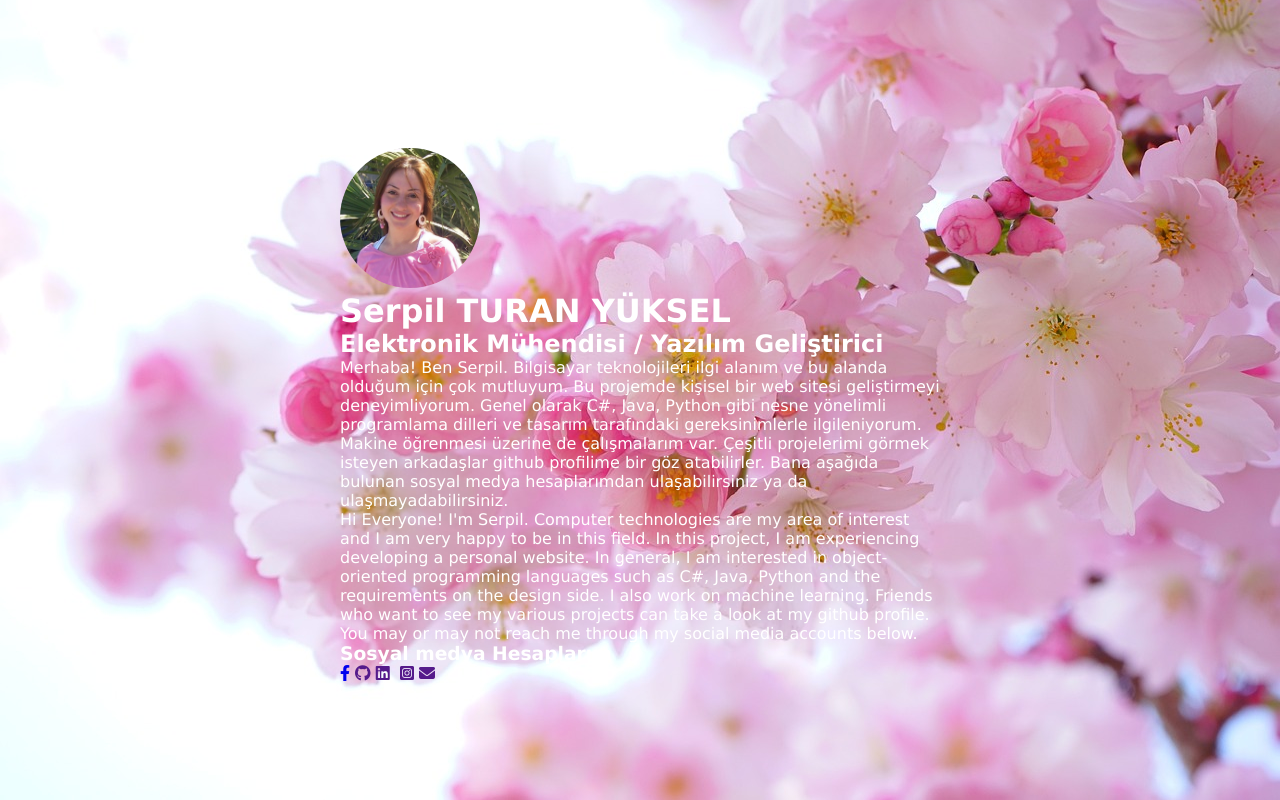
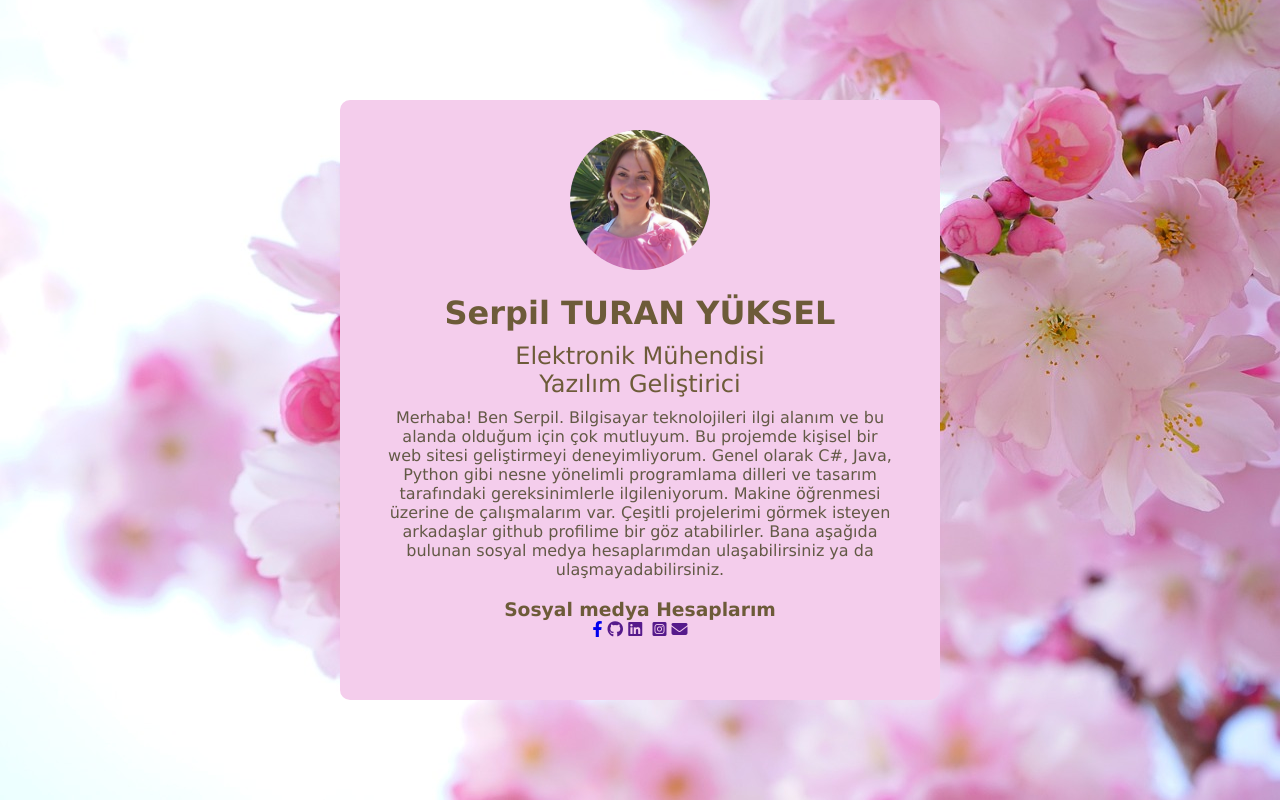
Before and after one commit to SerpilTY/MyPersonalWebsite, a plain HTML site: page index.html in a window 1280 px wide. Drawn offline with Linux system fonts and the light colour scheme.

Commit message:
Style Refactorings

```diff
--- a/index.html
+++ b/index.html
@@ -16,11 +16,13 @@
         </div>
         <div class="content">
             <h1>Serpil TURAN YÜKSEL</h1>
-            <h2> Elektronik Mühendisi / Yazılım Geliştirici</h2>
+            <h2> Elektronik Mühendisi <br> Yazılım Geliştirici</h2>
             <p>Merhaba! Ben Serpil. Bilgisayar teknolojileri ilgi alanım ve bu alanda olduğum için çok mutluyum. Bu projemde kişisel bir web sitesi geliştirmeyi deneyimliyorum. Genel olarak C#, Java, Python gibi nesne yönelimli programlama dilleri ve tasarım tarafındaki gereksinimlerle ilgileniyorum. Makine öğrenmesi üzerine de çalışmalarım var. Çeşitli projelerimi görmek isteyen arkadaşlar github profilime bir göz atabilirler. Bana aşağıda bulunan sosyal medya hesaplarımdan ulaşabilirsiniz ya da ulaşmayadabilirsiniz.   </p>
-            <p>Hi Everyone! I'm Serpil. Computer technologies are my area of interest and I am very happy to be in this field. In this project, I am experiencing developing a personal website. In general, I am interested in object-oriented programming languages such as C#, Java, Python and the requirements on the design side. I also work on machine learning. Friends who want to see my various projects can take a look at my github profile. You may or may not reach me through my social media accounts below.</p>
+            <!--  <p>Hi Everyone! I'm Serpil. Computer technologies are my area of interest and I am very happy to be in this field. In this project, I am experiencing developing a personal website. In general, I am interested in object-oriented programming languages such as C#, Java, Python and the requirements on the design side. I also work on machine learning. Friends who want to see my various projects can take a look at my github profile. You may or may not reach me through my social media accounts below.</p>
+                -->
+
             <h3>Sosyal medya Hesaplarım</h3>
-        </div>
+
         <div class="social">
             <a href="#"> <i class="fa-brands fa-facebook-f"></i></a>
             <a href=""><i class="fa-brands fa-github"></i></a>
@@ -30,5 +32,6 @@
             <a href=""><i class="fa-solid fa-envelope"></i></a>
         </div>
     </div>
+    </div>
 </body>
 </html>
--- a/style.css
+++ b/style.css
@@ -23,4 +23,30 @@ body{
 }
 .center{
     width:600px;
+    background-color:rgb(244, 205, 236);
+    height: 600px;
+    text-align: center;
+    border-radius: 10px;
 }
+.content{
+    padding: 20px;
+}
+h1{
+    color:rgb(109, 91, 57);
+
+}
+.content h2, p{
+    font-weight: lighter;
+    letter-spacing: 0,2px;
+    color:rgb(99, 89, 70);
+    width:90%;
+    margin:10px auto;
+
+}
+.content h2 {
+    color:rgb(109, 91, 57);
+}
+.content h3{
+    margin-top: 20px;
+    color:rgb(109, 91, 57);
+}
```
